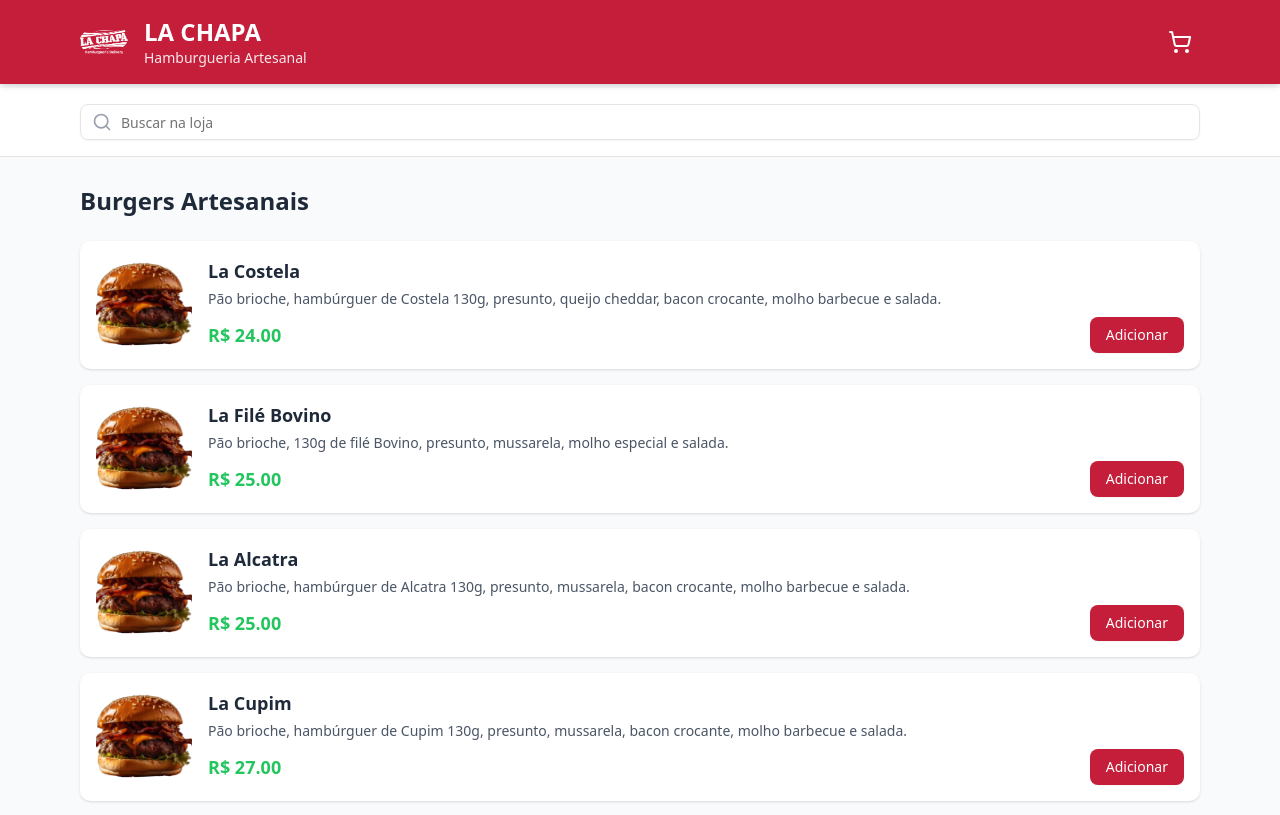
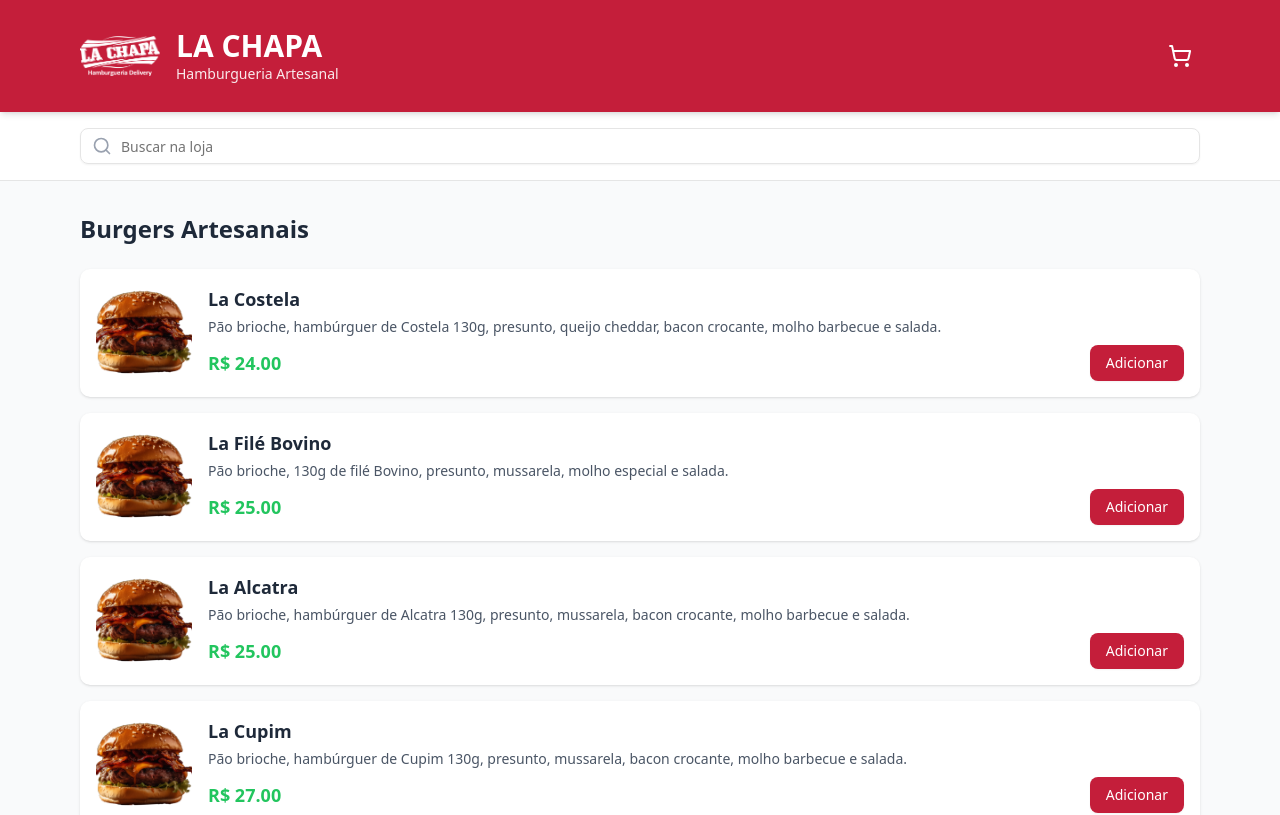
Before and after one commit to vinicius-pimenta-mkt/lachapa-cardapio, a React (Vite) app: page / in a window 1280 px wide. Shown: the top 815 px of the page. Built offline with nearby package versions, Linux system fonts and the light colour scheme.

Commit message:
Update App.jsx

```diff
--- a/src/App.jsx
+++ b/src/App.jsx
@@ -159,9 +159,9 @@ function App() {
         <div className="max-w-6xl mx-auto px-4 py-4">
           <div className="flex items-center justify-between">
             <div className="flex items-center gap-4">
-              <img src="/images/logo.png" alt="La Chapa" className="h-12 w-12 object-contain" />
+              <img src="/images/logo.png" alt="La Chapa" className="h-20 w-20 object-contain" />
               <div>
-                <h1 className="text-2xl font-bold">LA CHAPA</h1>
+                <h1 className="text-3xl font-bold">LA CHAPA</h1>
                 <p className="text-sm text-white/90">Hamburgueria Artesanal</p>
               </div>
             </div>
```
